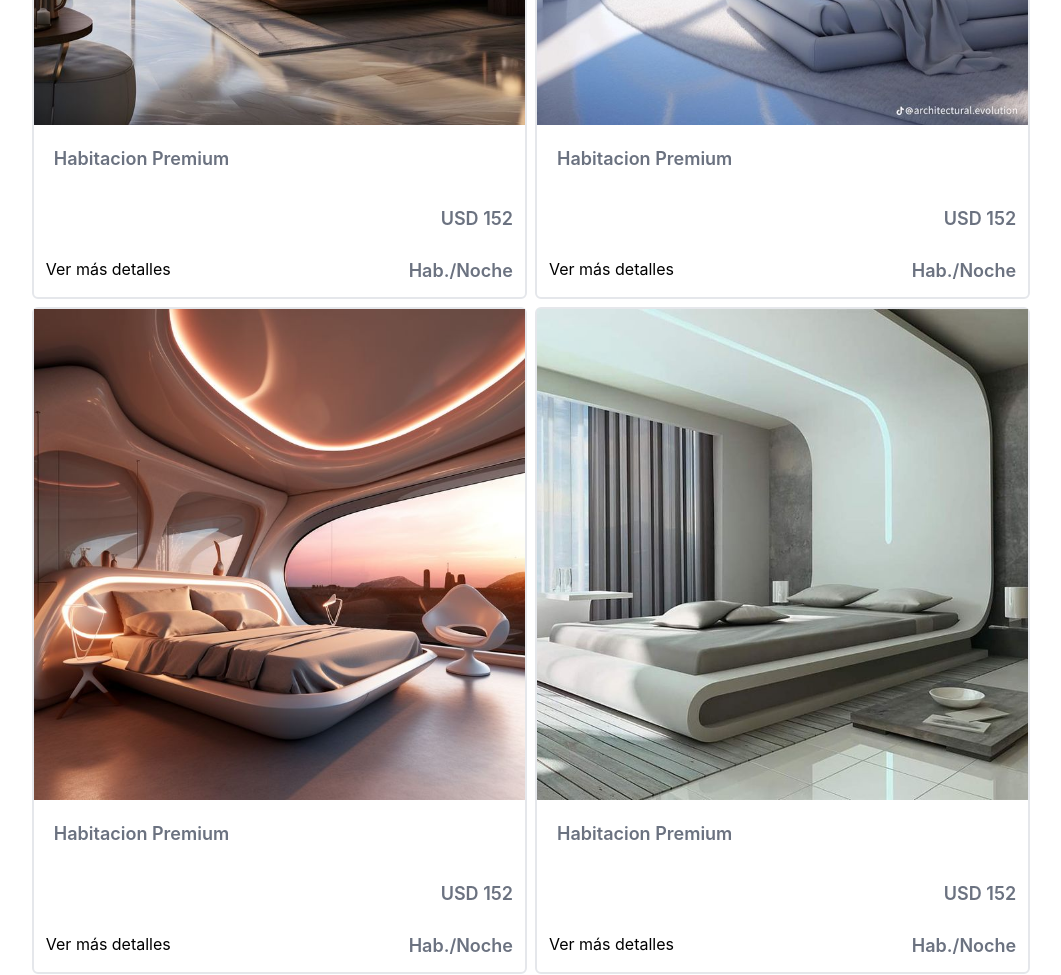
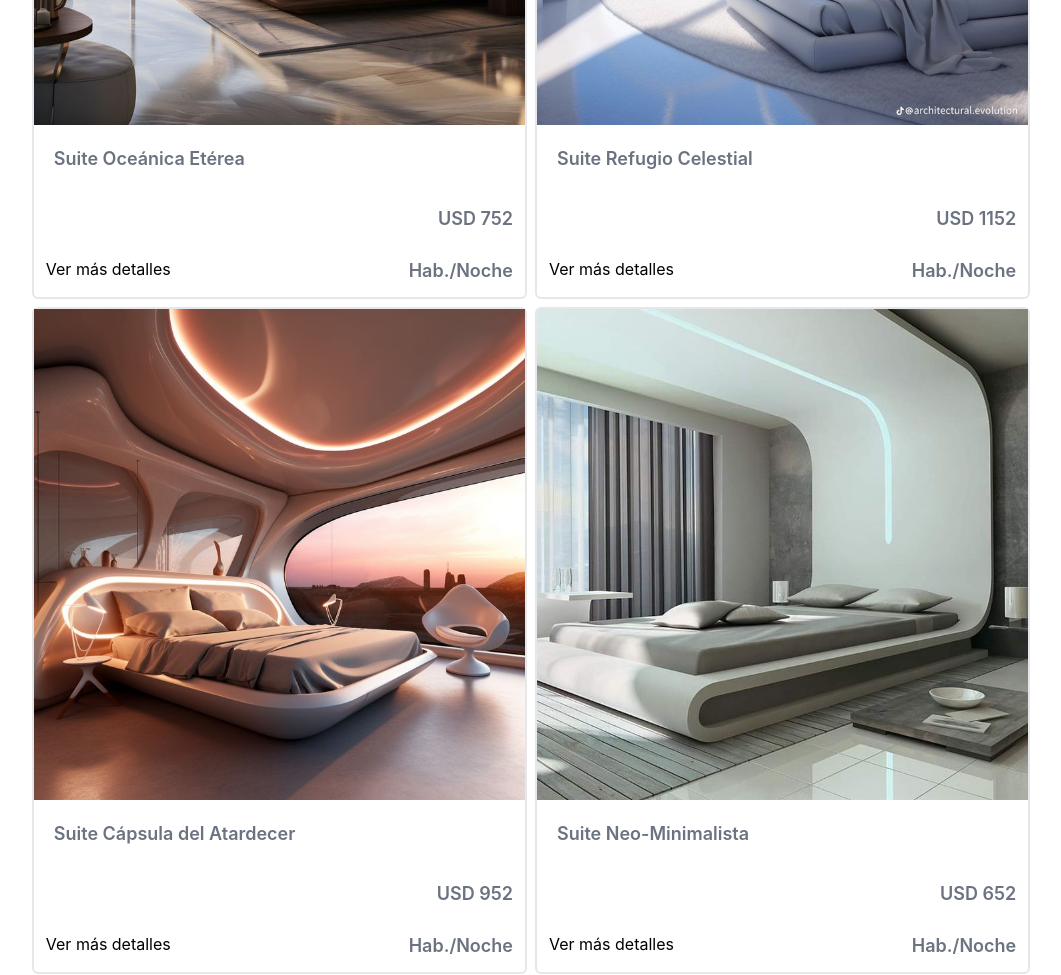
Before and after one commit to eliezer5/Hotel-Design, a website: page src/index.html in a window 1280 px wide. Shown: the part 3040-4015 px from the top of the page, without its empty margins (109-1170 px from the left). Drawn offline with nearby package versions, Linux system fonts and the light colour scheme.

Commit message:
actualizando nombres

```diff
--- a/src/index.html
+++ b/src/index.html
@@ -159,11 +159,11 @@
                         <div>
                             <img src="./imagenes hotel/imagen6.jpg" class="w-full h-full object-cover">
                             <h5 class="p-5 font-sans text-gray-500 font-semibold text-lg">
-                                Habitacion Premium
+                                Suite Oceánica Etérea
                             </h5>
                         </div>
                         <div class="flex justify-end">
-                            <span class="p-3 font-sans text-gray-500 font-semibold text-lg">USD 152</span>
+                            <span class="p-3 font-sans text-gray-500 font-semibold text-lg">USD 752</span>
                         </div>
                         <div class="flex justify-between p-3">
                             <a href="">Ver más detalles</a>
@@ -175,11 +175,11 @@
                         <div>
                             <img src="./imagenes hotel/download (5).jpg" class="w-full h-full object-cover">
                             <h5 class="p-5 font-sans text-gray-500 font-semibold text-lg">
-                                Habitacion Premium
+                                Suite Refugio Celestial
                             </h5>
                         </div>
                         <div class="flex justify-end">
-                            <span class="p-3 font-sans text-gray-500 font-semibold text-lg">USD 152</span>
+                            <span class="p-3 font-sans text-gray-500 font-semibold text-lg">USD 1152</span>
                         </div>
                         <div class="flex justify-between p-3">
                             <a href="">Ver más detalles</a>
@@ -190,11 +190,11 @@
                         <div>
                             <img src="./imagenes hotel/download.jpg" class="w-full h-full object-cover">
                             <h5 class="p-5 font-sans text-gray-500 font-semibold text-lg">
-                                Habitacion Premium
+                                Suite Cápsula del Atardecer
                             </h5>
                         </div>
                         <div class="flex justify-end">
-                            <span class="p-3 font-sans text-gray-500 font-semibold text-lg">USD 152</span>
+                            <span class="p-3 font-sans text-gray-500 font-semibold text-lg">USD 952</span>
                         </div>
                         <div class="flex justify-between p-3">
                             <a href="">Ver más detalles</a>
@@ -205,11 +205,11 @@
                         <div>
                             <img src="./imagenes hotel/imagen1.jpg" class="w-full h-full object-cover">
                             <h5 class="p-5 font-sans text-gray-500 font-semibold text-lg">
-                                Habitacion Premium
+                                Suite Neo-Minimalista
                             </h5>
                         </div>
                         <div class="flex justify-end">
-                            <span class="p-3 font-sans text-gray-500 font-semibold text-lg">USD 152</span>
+                            <span class="p-3 font-sans text-gray-500 font-semibold text-lg">USD 652</span>
                         </div>
                         <div class="flex justify-between p-3">
                             <a href="">Ver más detalles</a>
@@ -220,11 +220,11 @@
                         <div>
                             <img src="./imagenes hotel/imagen2.jpg" class="w-full h-full object-cover">
                             <h5 class="p-5 font-sans text-gray-500 font-semibold text-lg">
-                                Habitacion Premium
+                                Suite Cápsula Futurista
                             </h5>
                         </div>
                         <div class="flex justify-end">
-                            <span class="p-3 font-sans text-gray-500 font-semibold text-lg">USD 152</span>
+                            <span class="p-3 font-sans text-gray-500 font-semibold text-lg">USD 1002</span>
                         </div>
                         <div class="flex justify-between p-3">
                             <a href="">Ver más detalles</a>
@@ -235,11 +235,11 @@
                         <div>
                             <img src="./imagenes hotel/imagen4.jpg" class="w-full h-full object-cover">
                             <h5 class="p-5 font-sans text-gray-500 font-semibold text-lg">
-                                Habitacion Premium
+                                Suite Santuario Orgánico
                             </h5>
                         </div>
                         <div class="flex justify-end">
-                            <span class="p-3 font-sans text-gray-500 font-semibold text-lg">USD 152</span>
+                            <span class="p-3 font-sans text-gray-500 font-semibold text-lg">USD 1452</span>
                         </div>
                         <div class="flex justify-between p-3">
                             <a href="">Ver más detalles</a>
```
